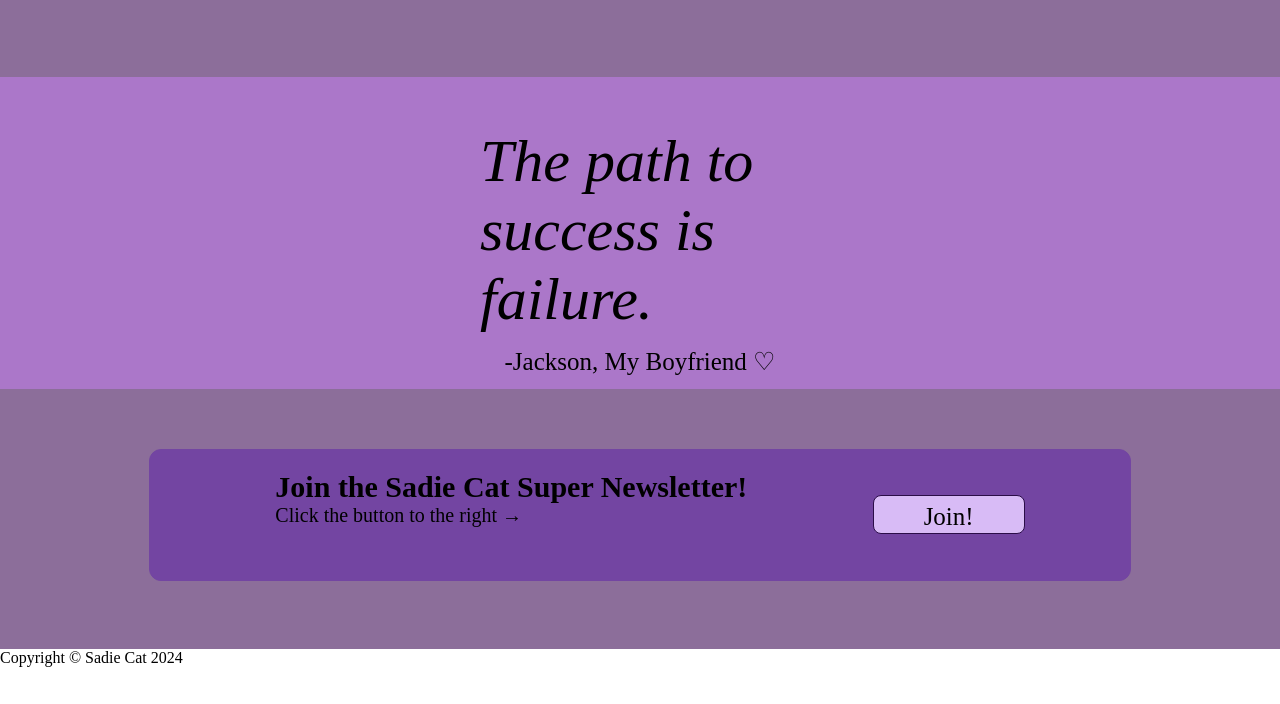
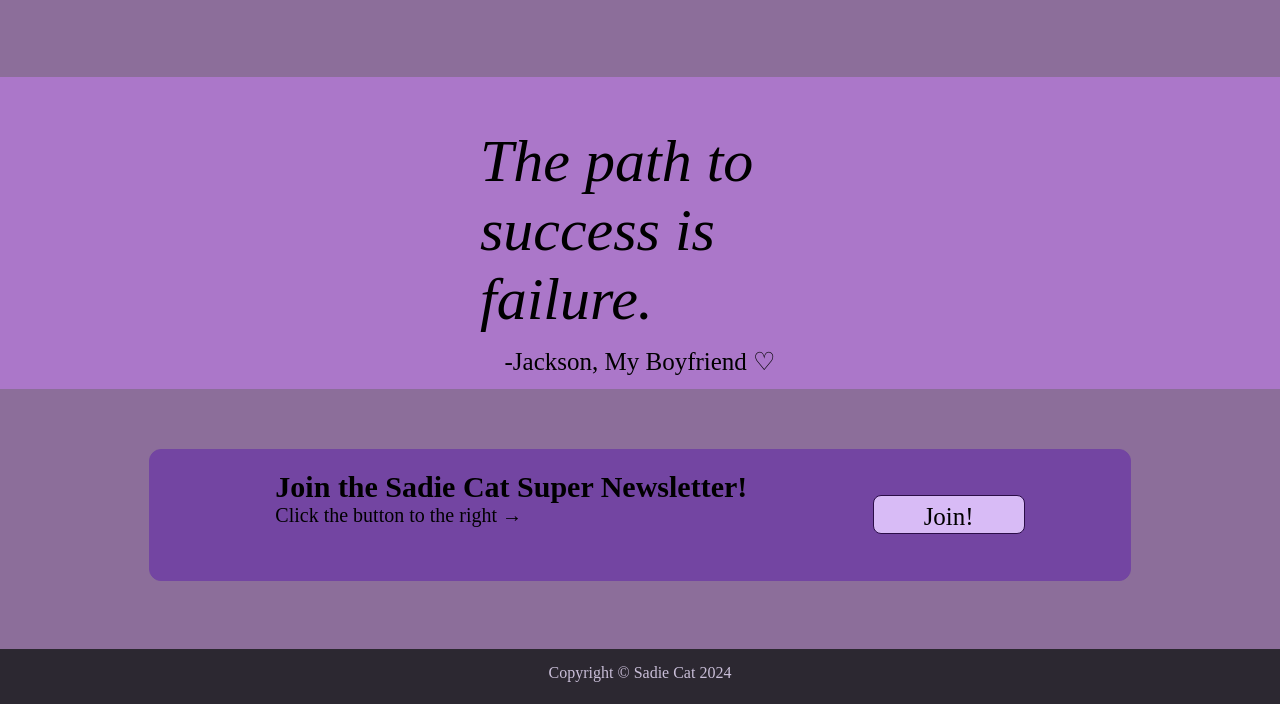
Before and after one commit to PenguinBurrito84/sadie-cat, a plain HTML site: page index.html in a window 1280 px wide. Shown: the part 596-1300 px from the top of the page. Before the commit the page ends 1263 px from the top, so only its background shows below. Drawn offline with Linux system fonts and the light colour scheme.

Commit message:
completed copyright section

```diff
--- a/styles.css
+++ b/styles.css
@@ -178,5 +178,10 @@
 /*footer section below!*/
 
 .footer-container {
-
+    display: flex;
+    justify-content: center;
+    background-color: rgb(44, 40, 49);
+    color: rgb(201, 190, 216);
+    height: 40px;
+    padding-top: 15px;
 }
```
